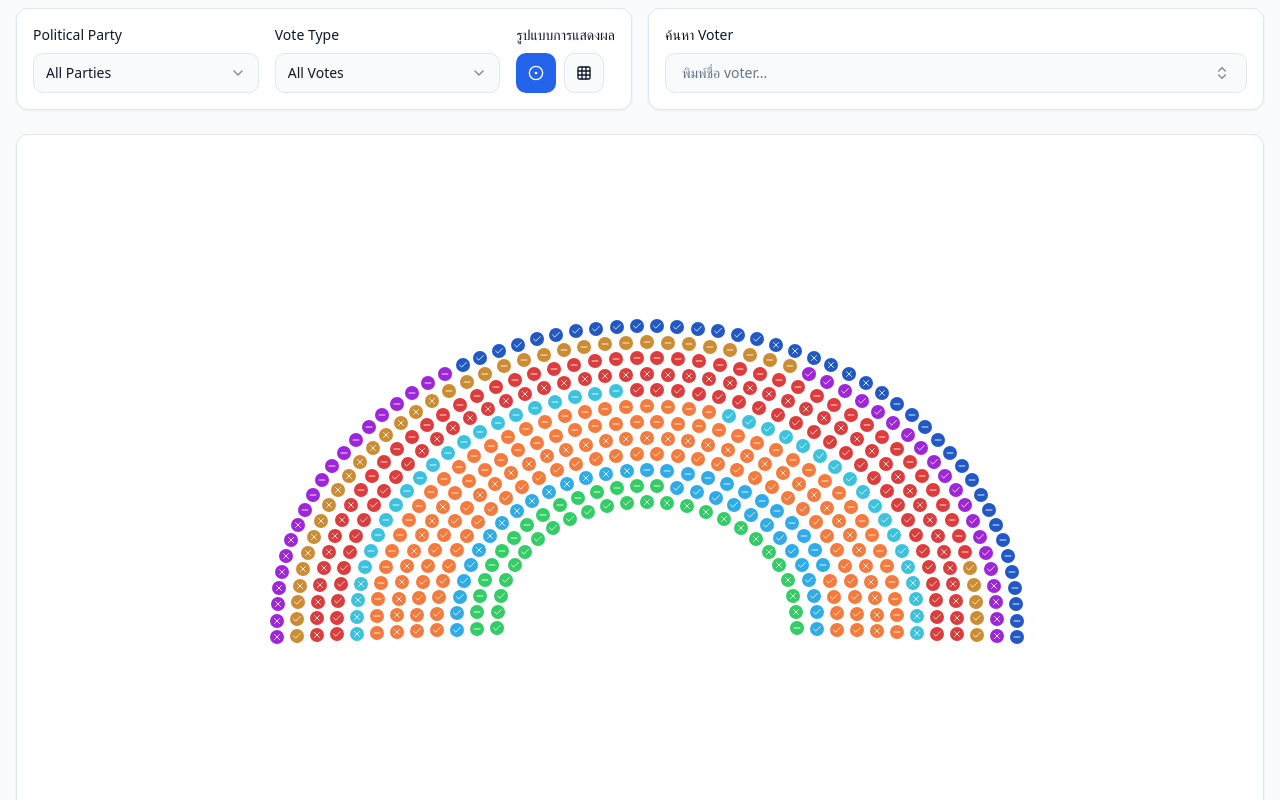
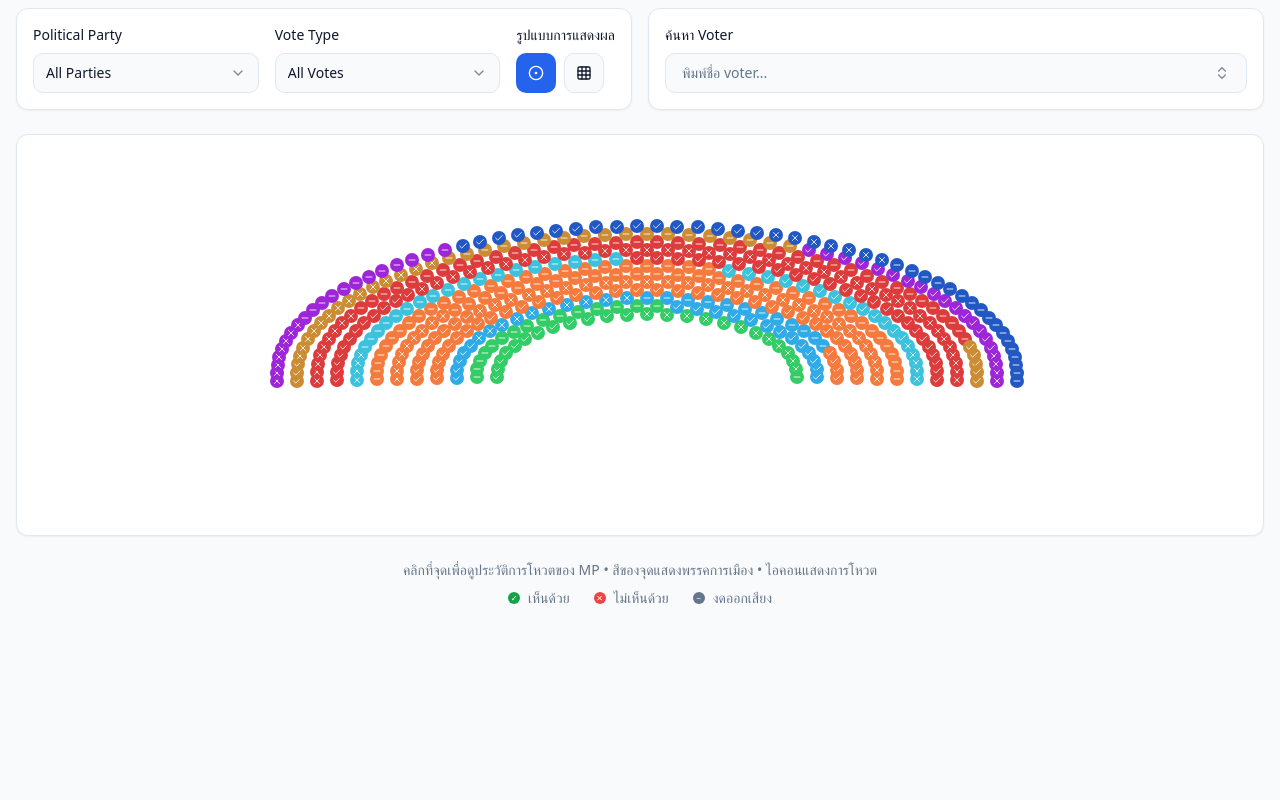
Before and after one commit to tuangporntho-lab/thai-parliament-seats, a React (Vite) app: page / in a window 1280 px wide. Shown: the part 900-1700 px from the top of the page. After the commit the page ends 1540 px from the top, so only its background shows below. Built offline with nearby package versions, Linux system fonts and the light colour scheme; the HTML template or start-up script is replaced by a standard one.

Commit message:
Code edited in Lovable Code Editor
Edited UI in Lovable

```diff
--- a/src/components/ParliamentVisualization.tsx
+++ b/src/components/ParliamentVisualization.tsx
@@ -134,7 +134,7 @@ const ParliamentVisualization = ({
 
     // คำนวณตำแหน่ง x, y
     const centerX = 50;
-    const centerY = 60;
+    const centerY = 58;
 
     const x = centerX + Math.cos(angle) * radius;
     const y = centerY - Math.sin(angle) * radius;
@@ -209,7 +209,7 @@ const ParliamentVisualization = ({
         "w-full",
         layout === "grid"
           ? "grid gap-2 p-8 place-items-center"
-          : "relative h-[800px] flex items-center justify-center p-4 max-w-[1000px] mx-auto",
+          : "relative h-[400px] flex items-center justify-center p-2 max-w-[1000px] mx-auto",
       )}
       style={layout === "grid" ? { gridTemplateColumns: "repeat(25, minmax(0, 1fr))" } : undefined}
     >
```
